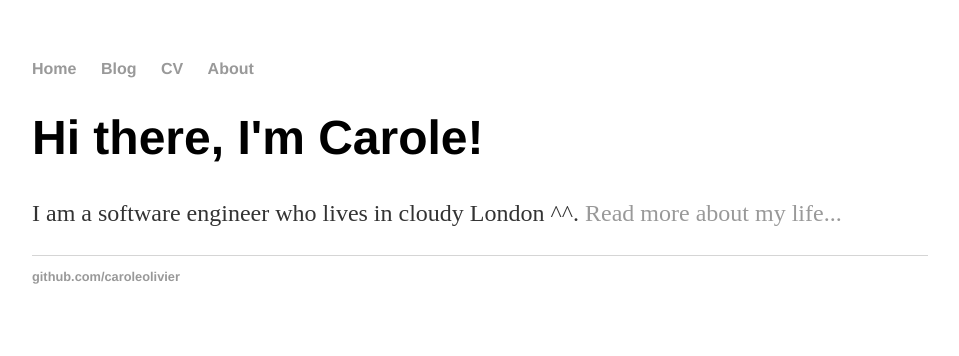
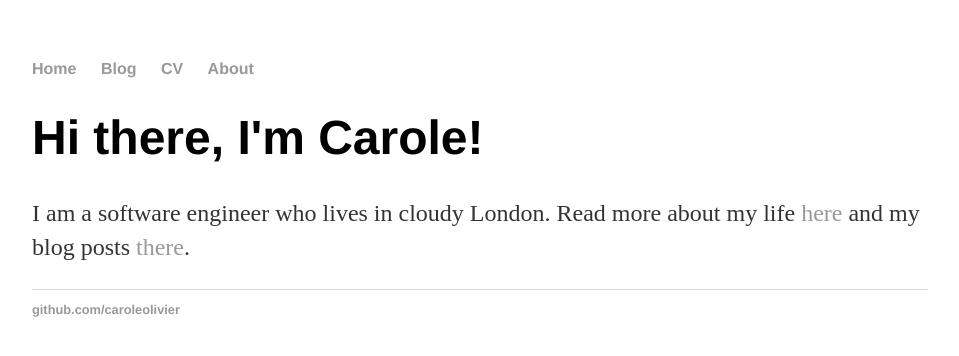
Before and after one commit to caroleolivier/caroleolivier.github.io, a Jekyll site: the page built from index.html, in a window 1280 px wide. Shown: the top 356 px of the page, without its empty margins (160-1119 px from the left). Built offline with Jekyll 4.4.1, drawn with Linux system fonts in a browser that asks for light colours.

Commit message:
Change content of home page

```diff
--- a/index.html
+++ b/index.html
@@ -5,5 +5,8 @@ title: Carole Olivier
 
 <div class="blurb">
     <h1>Hi there, I'm Carole!</h1>
-    <p>I am a software engineer who lives in cloudy London ^^. <a href="/about">Read more about my life...</a></p>
+    <p>
+        I am a software engineer who lives in cloudy London.
+        Read more about my life <a href="/about">here</a> and my blog posts <a href="/blog">there</a>.
+    </p>
 </div>
```
